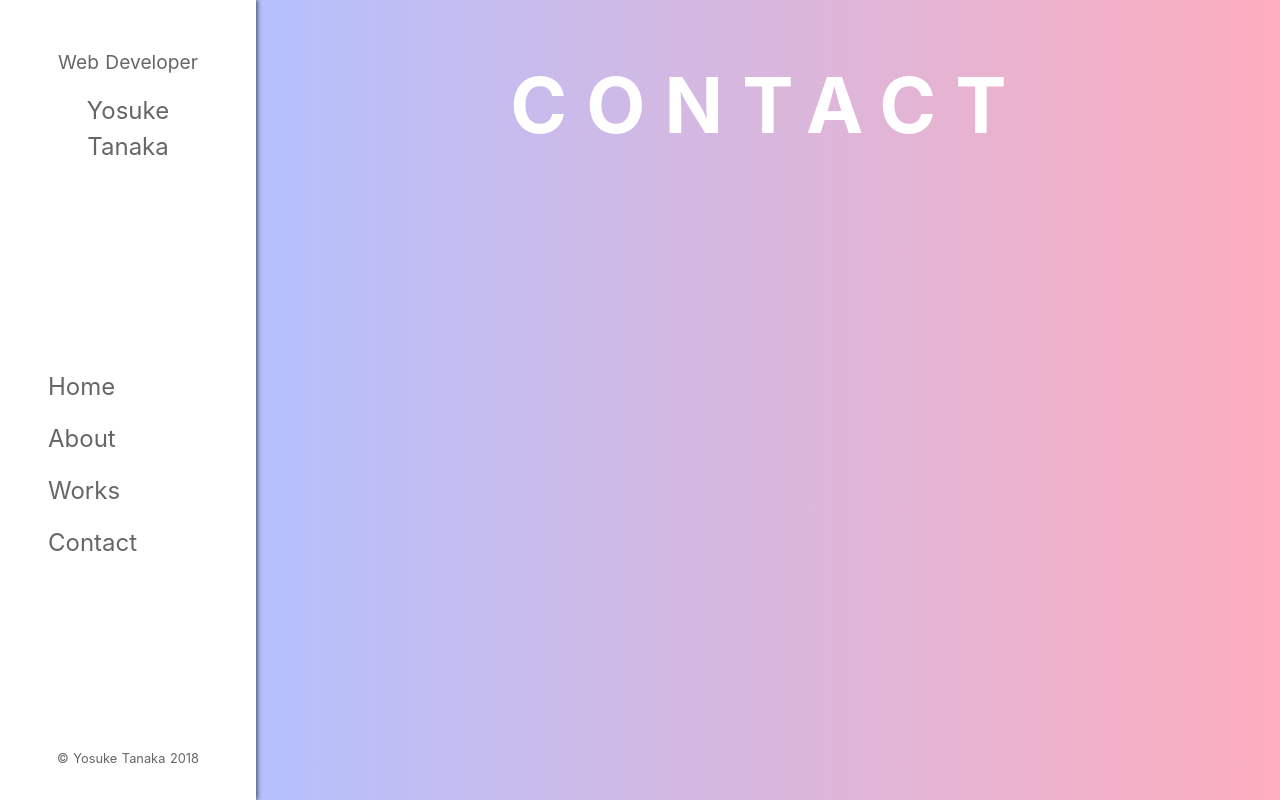
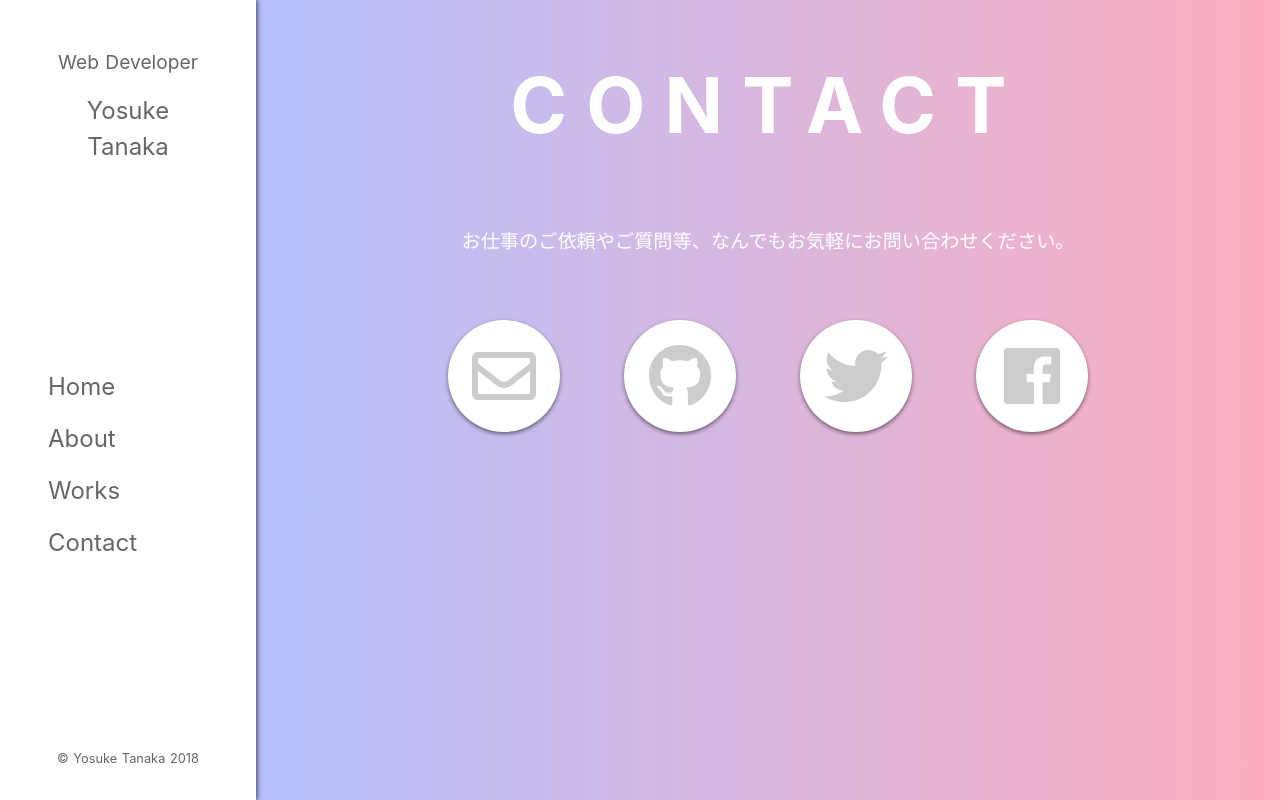
Before and after one commit to yosket/yosket.github.io, a Nuxt app: page /contact in a window 1280 px wide. Built offline with nearby package versions, Linux system fonts and the light colour scheme.

Commit message:
お問い合わせを実装

```diff
--- a/nuxt.config.js
+++ b/nuxt.config.js
@@ -11,7 +11,8 @@ module.exports = {
     ],
     link: [
       { rel: 'icon', type: 'image/x-icon', href: '/favicon.ico' },
-      { rel: 'stylesheet', href: 'https://cdnjs.cloudflare.com/ajax/libs/meyer-reset/2.0/reset.min.css' }
+      { rel: 'stylesheet', href: 'https://cdnjs.cloudflare.com/ajax/libs/meyer-reset/2.0/reset.min.css' },
+      { rel: 'stylesheet', href: 'https://use.fontawesome.com/releases/v5.0.12/css/all.css', integrity: 'sha384-G0fIWCsCzJIMAVNQPfjH08cyYaUtMwjJwqiRKxxE/rx96Uroj1BtIQ6MLJuheaO9', crossorigin: 'anonymous' }
     ]
   },
   /*
--- a/pages/contact.vue
+++ b/pages/contact.vue
@@ -1,5 +1,62 @@
 <template>
   <div class="page contactPage">
     <h2 class="page__title">Contact</h2>
+    <p class="lead">
+      お仕事のご依頼やご質問等、なんでもお気軽にお問い合わせください。
+    </p>
+    <ul class="contactList">
+      <li>
+        <a href="mailto:yosket87@gmail.com"><i class="far fa-envelope"></i></a>
+      </li>
+      <li>
+        <a href="https://github.com/yosket" target="_blank"><i class="fab fa-github"></i></a>
+      </li>
+      <li>
+        <a href="https://twitter.com/yosket87" target="_blank"><i class="fab fa-twitter"></i></a>
+      </li>
+      <li>
+        <a href="https://www.facebook.com/yosuke.tanaka.87" target="_blank"><i class="fab fa-facebook"></i></a>
+      </li>
+    </ul>
   </div>
 </template>
+
+<style lang="scss" scoped>
+
+.lead {
+  font-size: 1.5vw;
+  margin: 4rem 0;
+  text-align: center;
+}
+
+.contactList {
+  align-items: center;
+  display: flex;
+  justify-content: center;
+
+  li {
+    margin: 0 2rem;
+  }
+
+  a {
+    align-items: center;
+    background: #fff;
+    border-radius: 50%;
+    box-shadow:  0 .125rem .25rem rgba(0, 0, 0, .5);
+    color: #ccc;
+    display: flex;
+    font-size: 4rem;
+    height: 7rem;
+    justify-content: center;
+    line-height: 1;
+    text-decoration: none;
+    transition: all .3s;
+    width: 7rem;
+
+    &:hover {
+      background: #ccc;
+      color: #fff;
+    }
+  }
+}
+</style>
```
